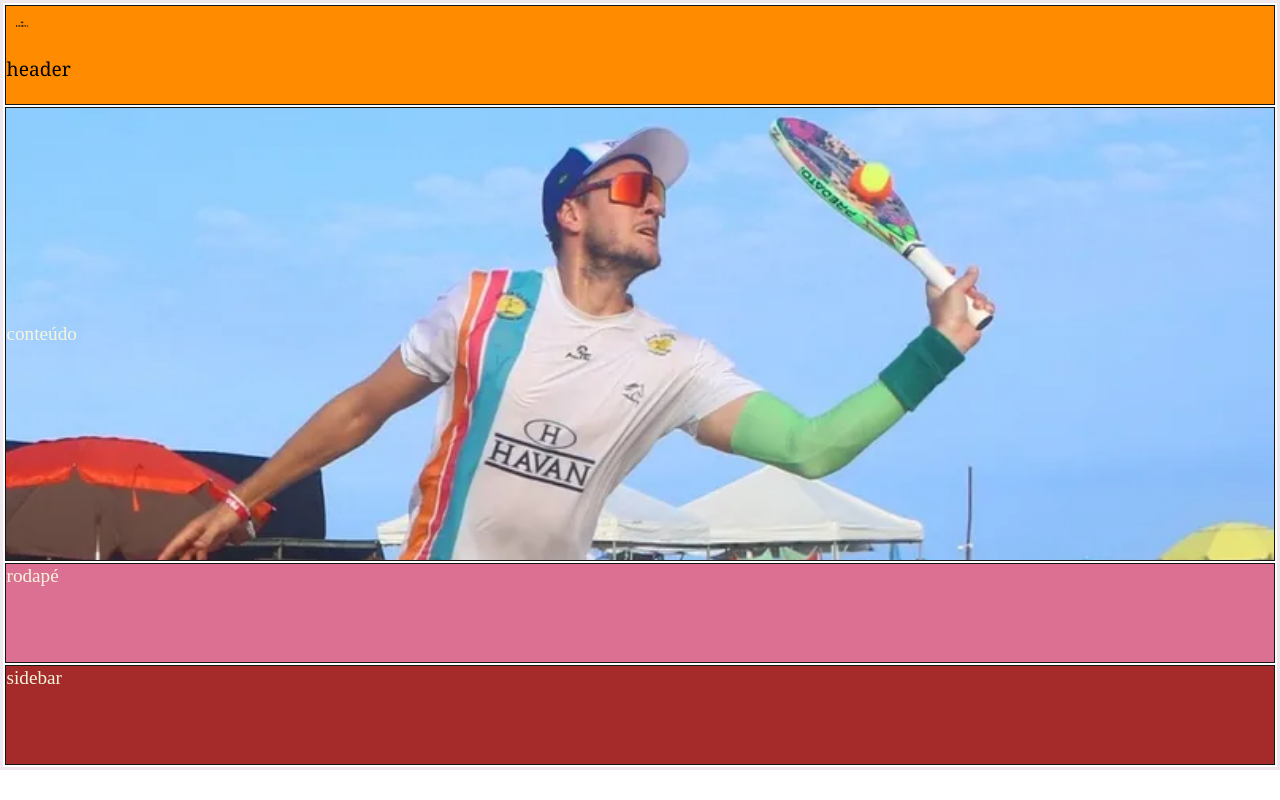
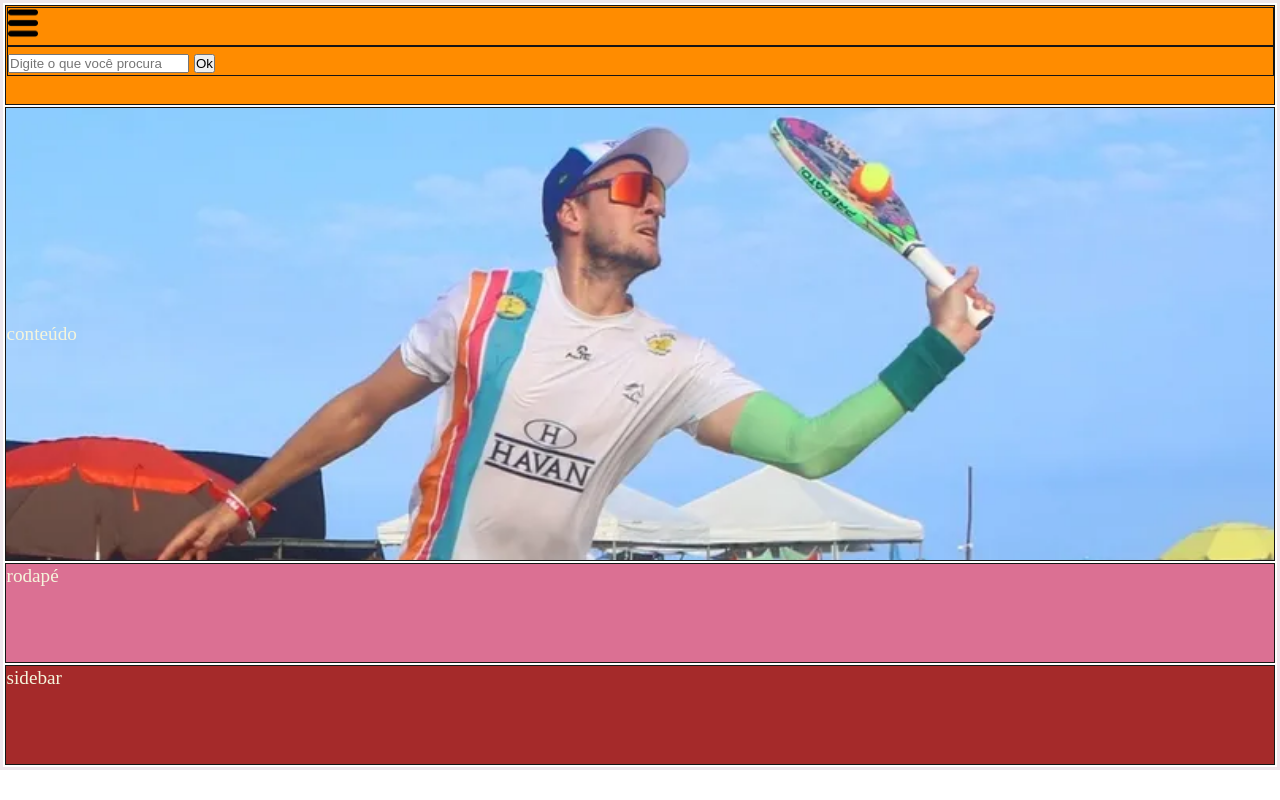
Before and after one commit to PHZINN10/10-TCC-, a plain HTML site: page index.html in a window 1280 px wide. Drawn offline with Linux system fonts and the light colour scheme.

Commit message:
Add files via upload

```diff
--- a/index.html
+++ b/index.html
@@ -10,8 +10,19 @@
 <body>
     <div class="container" id="template-areas">
         <div class="header">
-            <img src="nome.png" alt="">
-            <p>header</p>
+
+        <div id="barra ">
+            <img src="barra.png" alt="">
+        </div>
+
+
+            <div id='busca'>
+                <form action="/search" class="search" method="get">
+                    <input id="txtbusca" name="q" type="text" value="" placeholder="Digite o que você procura" />
+                    <input id="btnBusca" type="submit" value="Ok"/>
+                </form>
+                </div>
+
         </div>
         <div class="sidebar">
             <p>sidebar</p>
```
